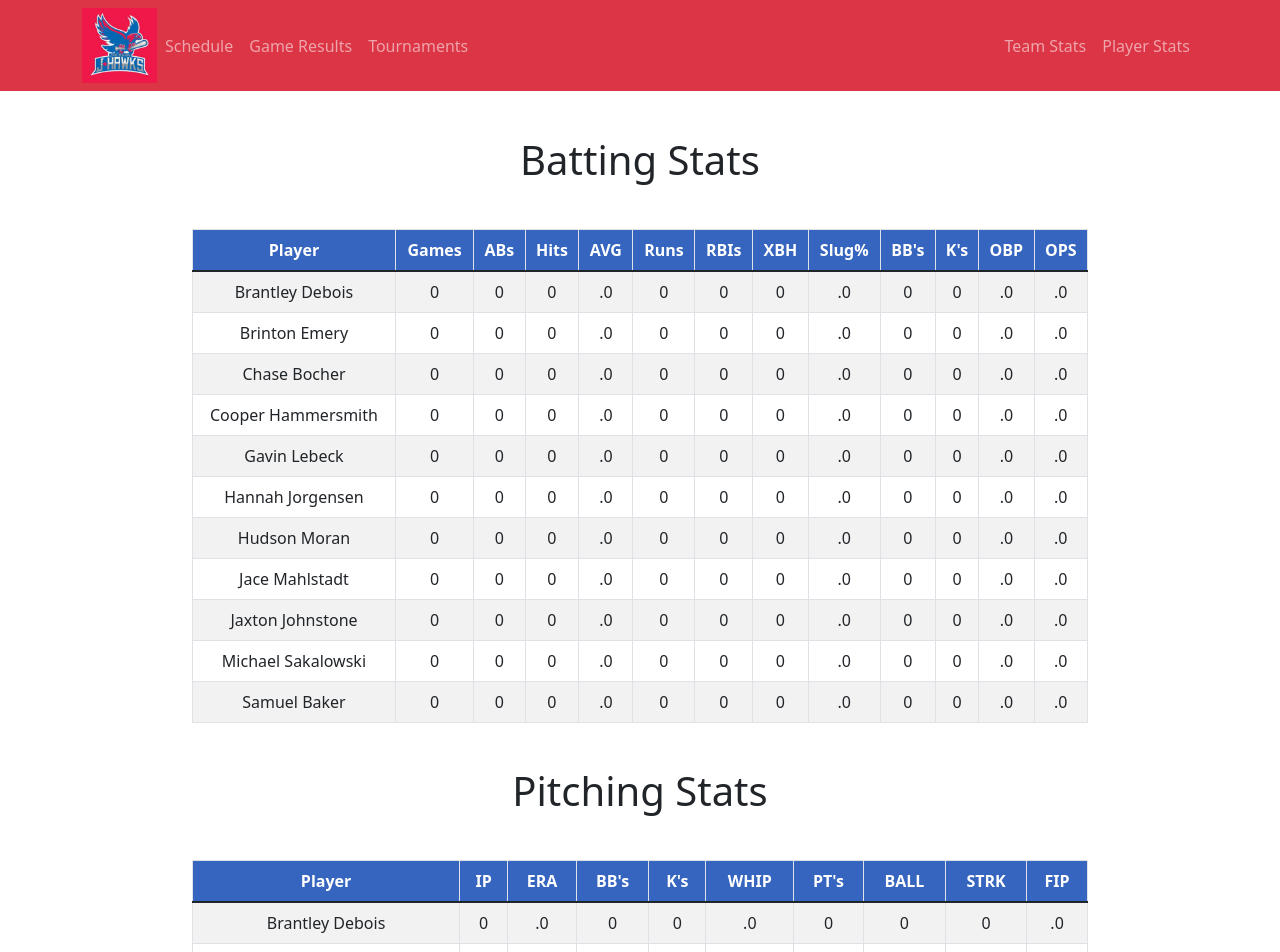
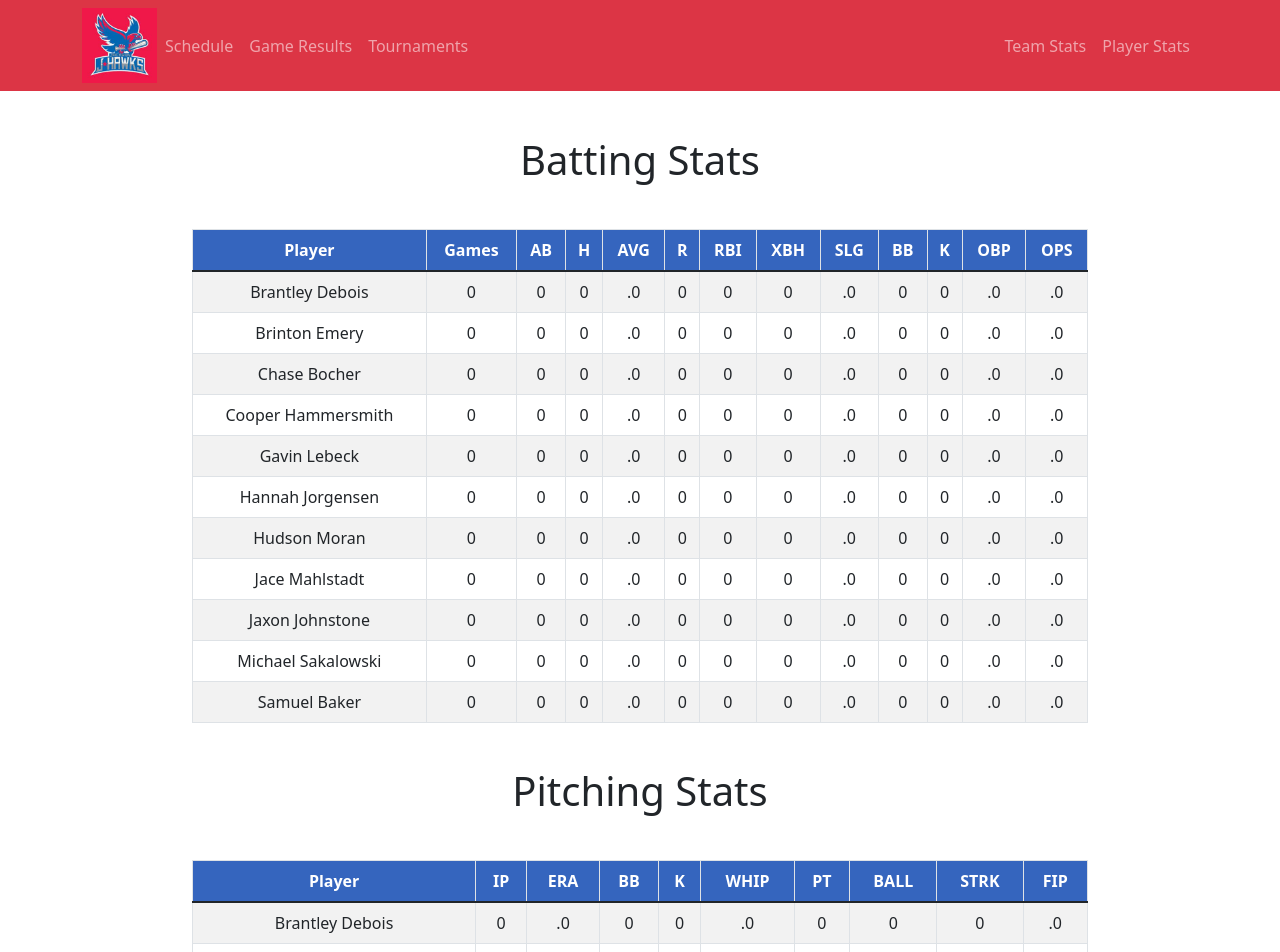
Before and after one commit to stevenpfaff/JHawk_Statsheet, a React (Create React App) app: page /Players in a window 1280 px wide. Shown: the top 952 px of the page. Built offline with nearby package versions, Linux system fonts and the light colour scheme.

Commit message:
removed ratings and fixed spelling mistake

```diff
--- a/src/Data/players.json
+++ b/src/Data/players.json
@@ -232,7 +232,7 @@
         "fip": 0.00
     },
     {
-        "name": "Jaxton Johnstone",
+        "name": "Jaxon Johnstone",
         "games": 0,
         "at_bats": 0,
         "hits": 0,
--- a/src/components/Players/Players.js
+++ b/src/components/Players/Players.js
@@ -12,15 +12,15 @@ function Players() {
                     <tr>
                         <th>Player</th>
                         <th>Games</th>
-                        <th>ABs</th>
-                        <th>Hits</th>
+                        <th>AB</th>
+                        <th>H</th>
                         <th>AVG</th>
-                        <th>Runs</th>
-                        <th>RBIs</th>
+                        <th>R</th>
+                        <th>RBI</th>
                         <th>XBH</th>
-                        <th>Slug%</th>
-                        <th>BB's</th>
-                        <th>K's</th>
+                        <th>SLG</th>
+                        <th>BB</th>
+                        <th>K</th>
                         <th>OBP</th>
                         <th>OPS</th>
                     </tr>
@@ -52,10 +52,10 @@ function Players() {
                         <th>Player</th>
                         <th>IP</th>
                         <th>ERA</th>
-                        <th>BB's</th>
-                        <th>K's</th>
+                        <th>BB</th>
+                        <th>K</th>
                         <th>WHIP</th>
-                        <th>PT's</th>
+                        <th>PT</th>
                         <th>BALL</th>
                         <th>STRK</th>
                         <th>FIP</th>
```
